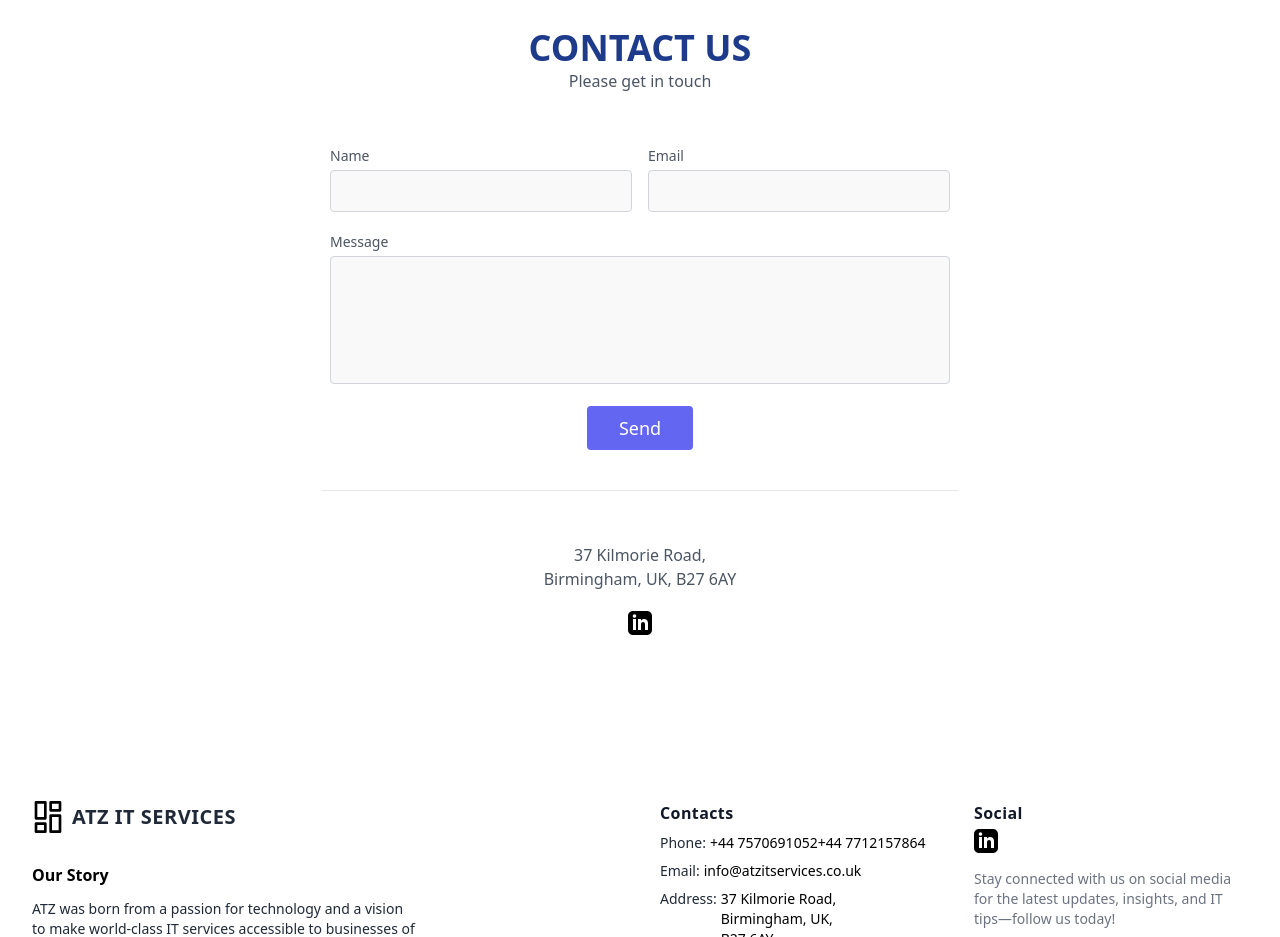
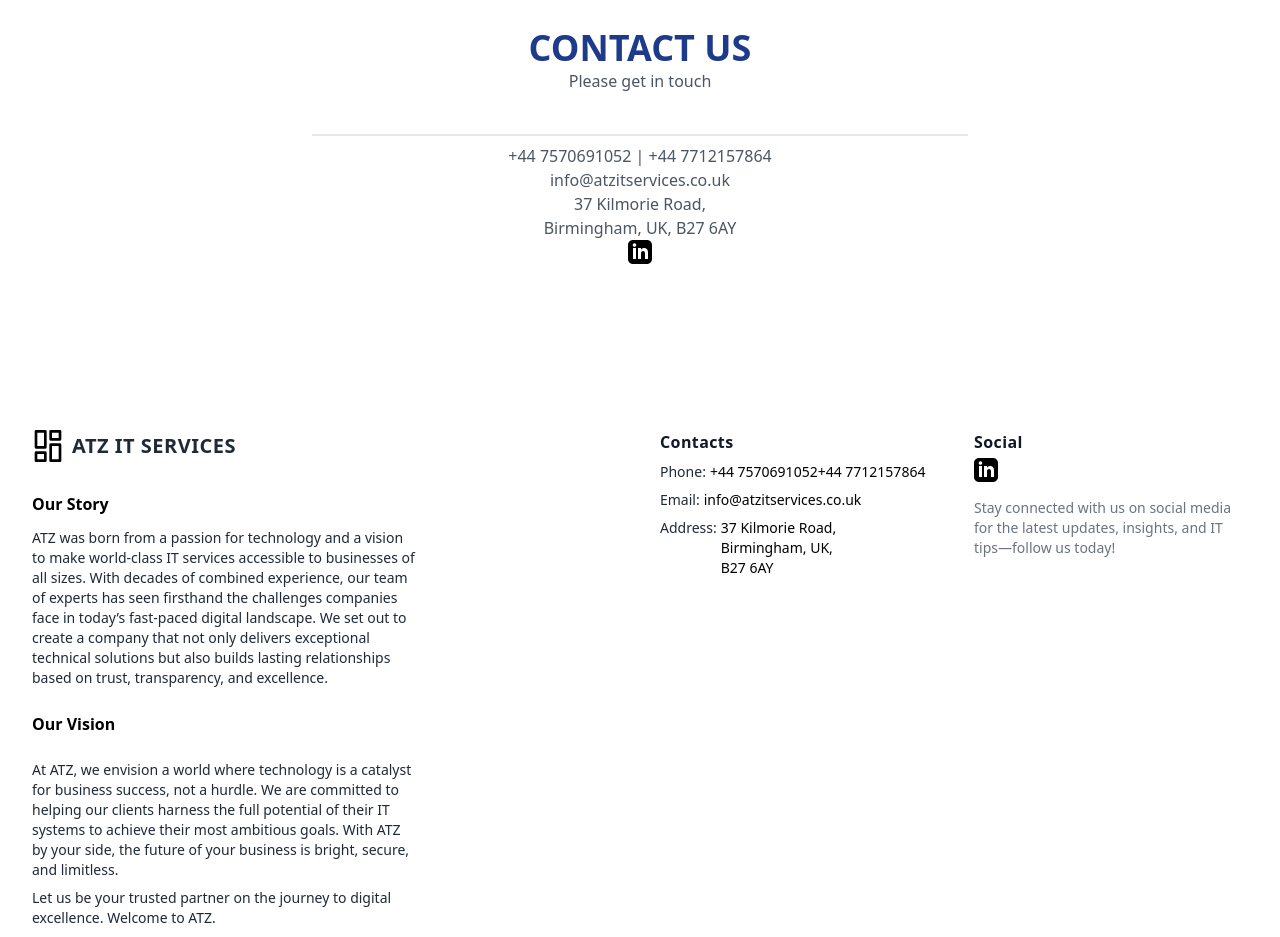
Before and after one commit to aashishtm/atz, a website: page index.html in a window 1280 px wide. Shown: the part 1340-2277 px from the top of the page. Drawn offline with nearby package versions, Linux system fonts and the light colour scheme.

Commit message:
form deleted

```diff
--- a/index.html
+++ b/index.html
@@ -286,42 +286,30 @@
     <!-- contact -->
 
     <section class="text-gray-600 body-font relative" id="contact">
-        <div class="container px-5 py-24 mx-auto">
+        <div class="container py-24 mx-auto">
             <div class="flex flex-col text-center w-full mb-12">
                 <h2 class="font-semibold uppercase text-blue-900 text-4xl">Contact Us</h2>
                 <p class="lg:w-2/3 mx-auto leading-relaxed text-base">Please get in touch</p>
             </div>
-            <form action="#" method="post">
+
                 <div class="lg:w-1/2 md:w-2/3 mx-auto">
                     <div class="flex flex-wrap -m-2">
-                        <div class="p-2 w-1/2">
-                            <div class="relative">
-                                <label for="name" class="leading-7 text-sm text-gray-600">Name</label>
-                                <input type="text" id="name" name="name"
-                                    class="w-full bg-gray-100 bg-opacity-50 rounded border border-gray-300 focus:border-indigo-500 focus:bg-white focus:ring-2 focus:ring-indigo-200 text-base outline-none text-gray-700 py-1 px-3 leading-8 transition-colors duration-200 ease-in-out">
-                            </div>
-                        </div>
-                        <div class="p-2 w-1/2">
-                            <div class="relative">
-                                <label for="email" class="leading-7 text-sm text-gray-600">Email</label>
-                                <input type="email" id="email" name="email"
-                                    class="w-full bg-gray-100 bg-opacity-50 rounded border border-gray-300 focus:border-indigo-500 focus:bg-white focus:ring-2 focus:ring-indigo-200 text-base outline-none text-gray-700 py-1 px-3 leading-8 transition-colors duration-200 ease-in-out">
-                            </div>
-                        </div>
-                        <div class="p-2 w-full">
-                            <div class="relative">
-                                <label for="message" class="leading-7 text-sm text-gray-600">Message</label>
-                                <textarea id="message" name="message"
-                                    class="w-full bg-gray-100 bg-opacity-50 rounded border border-gray-300 focus:border-indigo-500 focus:bg-white focus:ring-2 focus:ring-indigo-200 h-32 text-base outline-none text-gray-700 py-1 px-3 resize-none leading-6 transition-colors duration-200 ease-in-out"></textarea>
-                            </div>
-                        </div>
-                        <div class="p-2 w-full">
-                            <button
-                                class="flex mx-auto text-white bg-indigo-500 border-0 py-2 px-8 focus:outline-none hover:bg-indigo-600 rounded text-lg">Send
-                            </button>
-                        </div>
-                        <div class="p-2 w-full pt-8 mt-8 border-t border-gray-200 text-center">
-                            <p class="leading-normal my-5">37 Kilmorie Road,
+
+                        <div class="p-2 w-full border-t-2 border-gray-200 text-center">
+
+                                <a href="tel:+447570691052" aria-label="Our phone" title="Our phone"
+                                    class="transition-colors duration-300 text-deep-purple-accent-400 hover:text-deep-purple-800">+44
+                                    7570691052</a>
+                                <span>|</span>
+                                <a href="tel:+447570691052" aria-label="Our phone" title="Our phone"
+                                    class="transition-colors duration-300 text-deep-purple-accent-400 hover:text-deep-purple-800">+44
+                                    7712157864</a>
+                                    <br/>
+
+
+                        <a href="mailto:info@lorem.mail" aria-label="Our email" title="Our email"
+                            class="transition-colors duration-300 text-deep-purple-accent-400 hover:text-deep-purple-800">info@atzitservices.co.uk</a>
+                            <p class="leading-normal">37 Kilmorie Road,
                                 <br>Birmingham, UK, B27 6AY
                             </p>
                             <span class="inline-flex">
@@ -332,41 +320,12 @@
                                             d="M19 0h-14c-2.761 0-5 2.239-5 5v14c0 2.761 2.239 5 5 5h14c2.762 0 5-2.239 5-5v-14c0-2.761-2.238-5-5-5zm-11 19h-3v-11h3v11zm-1.5-12.268c-.966 0-1.75-.79-1.75-1.764s.784-1.764 1.75-1.764 1.75.79 1.75 1.764-.783 1.764-1.75 1.764zm13.5 12.268h-3v-5.604c0-3.368-4-3.113-4 0v5.604h-3v-11h3v1.765c1.396-2.586 7-2.777 7 2.476v6.759z" />
                                     </svg>
                                 </a>
-                                <!-- <a class="text-gray-500">
-                                    <svg fill="currentColor" stroke-linecap="round" stroke-linejoin="round"
-                                        stroke-width="2" class="w-5 h-5" viewBox="0 0 24 24">
-                                        <path d="M18 2h-3a5 5 0 00-5 5v3H7v4h3v8h4v-8h3l1-4h-4V7a1 1 0 011-1h3z"></path>
-                                    </svg>
-                                </a>
-                                <a class="ml-4 text-gray-500">
-                                    <svg fill="currentColor" stroke-linecap="round" stroke-linejoin="round"
-                                        stroke-width="2" class="w-5 h-5" viewBox="0 0 24 24">
-                                        <path
-                                            d="M23 3a10.9 10.9 0 01-3.14 1.53 4.48 4.48 0 00-7.86 3v1A10.66 10.66 0 013 4s-4 9 5 13a11.64 11.64 0 01-7 2c9 5 20 0 20-11.5a4.5 4.5 0 00-.08-.83A7.72 7.72 0 0023 3z">
-                                        </path>
-                                    </svg>
-                                </a>
-                                <a class="ml-4 text-gray-500">
-                                    <svg fill="none" stroke="currentColor" stroke-linecap="round"
-                                        stroke-linejoin="round" stroke-width="2" class="w-5 h-5" viewBox="0 0 24 24">
-                                        <rect width="20" height="20" x="2" y="2" rx="5" ry="5"></rect>
-                                        <path d="M16 11.37A4 4 0 1112.63 8 4 4 0 0116 11.37zm1.5-4.87h.01"></path>
-                                    </svg>
-                                </a>
-                                <a class="ml-4 text-gray-500">
-                                    <svg fill="currentColor" stroke-linecap="round" stroke-linejoin="round"
-                                        stroke-width="2" class="w-5 h-5" viewBox="0 0 24 24">
-                                        <path
-                                            d="M21 11.5a8.38 8.38 0 01-.9 3.8 8.5 8.5 0 01-7.6 4.7 8.38 8.38 0 01-3.8-.9L3 21l1.9-5.7a8.38 8.38 0 01-.9-3.8 8.5 8.5 0 014.7-7.6 8.38 8.38 0 013.8-.9h.5a8.48 8.48 0 018 8v.5z">
-                                        </path>
-                                    </svg>
-                                </a> -->
                             </span>
                         </div>
                     </div>
                 </div>
         </div>
-        </form>
+
     </section>
 
     <!-- footer -->
```
